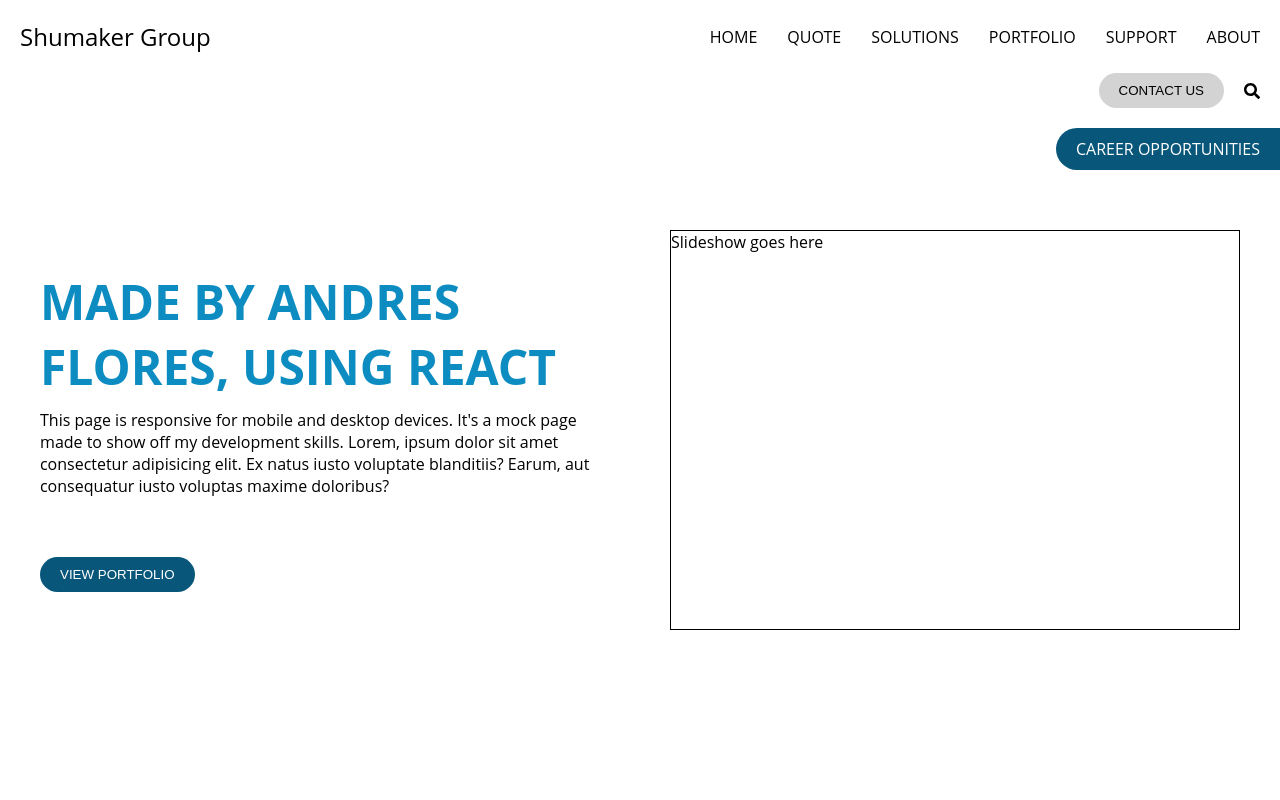
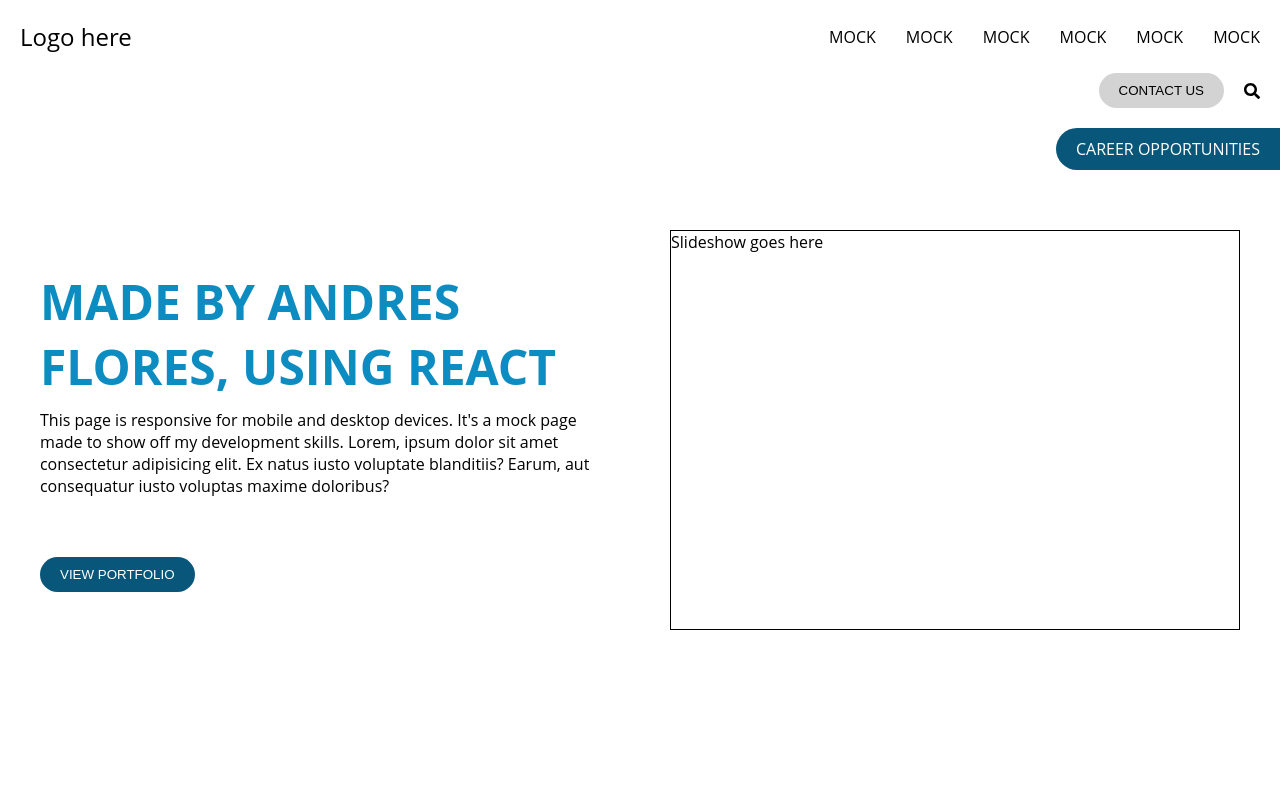
Before and after one commit to aflo7/landing-page-shumaker, a React (Vite) app: page / in a window 1280 px wide. Shown: the top 800 px of the page. Built offline with nearby package versions, Linux system fonts and the light colour scheme.

Commit message:
added mock tabs to the top of the page

```diff
--- a/src/App.jsx
+++ b/src/App.jsx
@@ -7,15 +7,15 @@ export default function App() {
     <>
       <div className="nav-wrapper">
         <nav>
-          <h1>Shumaker Group</h1>
+          <h1>Logo here</h1>
 
           <div className="desktop-right-nav">
-            <div>Home</div>
-            <div>Quote</div>
-            <div>Solutions</div>
-            <div>Portfolio</div>
-            <div>Support</div>
-            <div>About</div>
+            <div>Mock</div>
+            <div>Mock</div>
+            <div>Mock</div>
+            <div>Mock</div>
+            <div>Mock</div>
+            <div>Mock</div>
           </div>
 
           <GiHamburgerMenu className="gi-hamburger-menu" size="1.5rem" />
```
